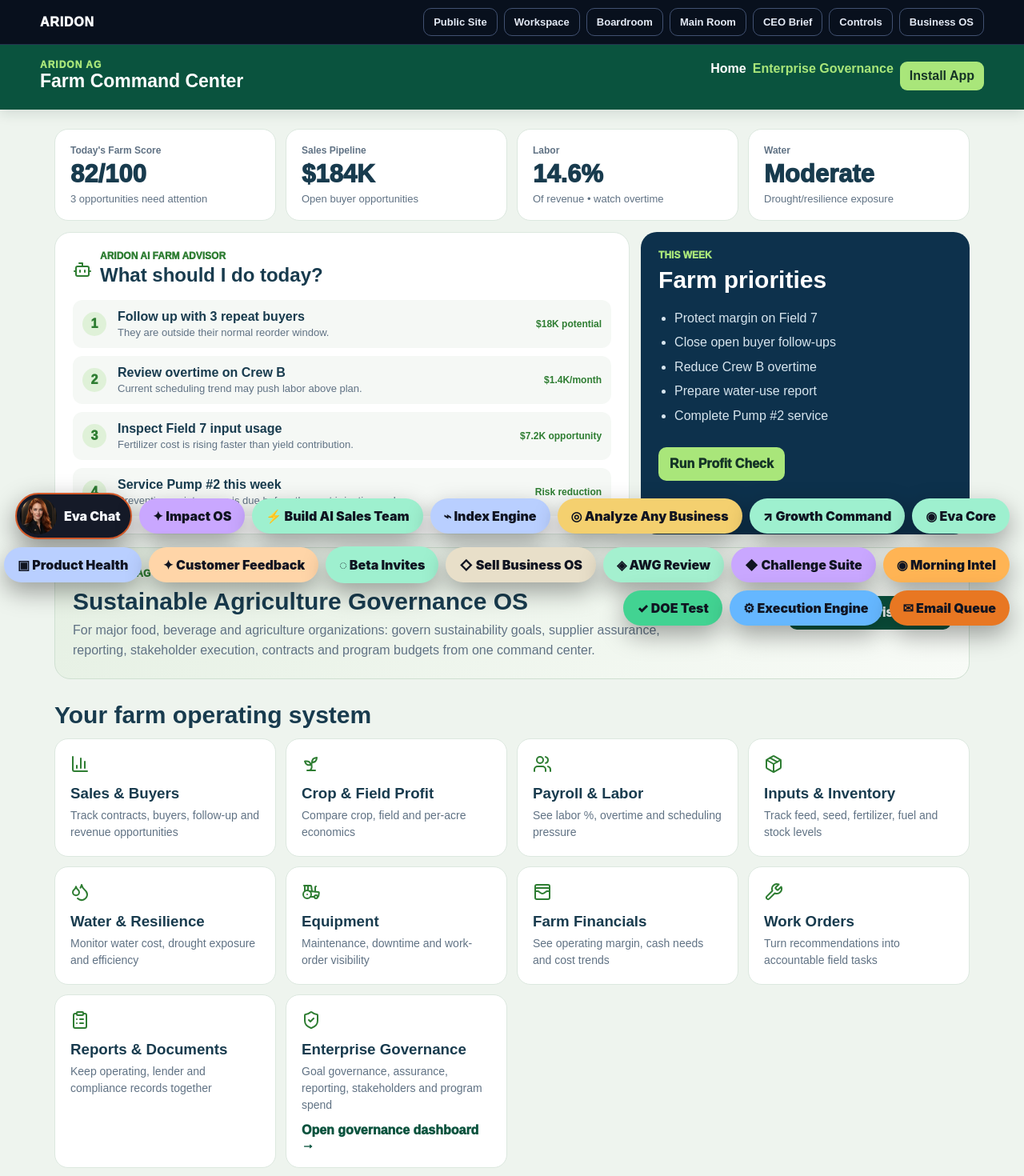
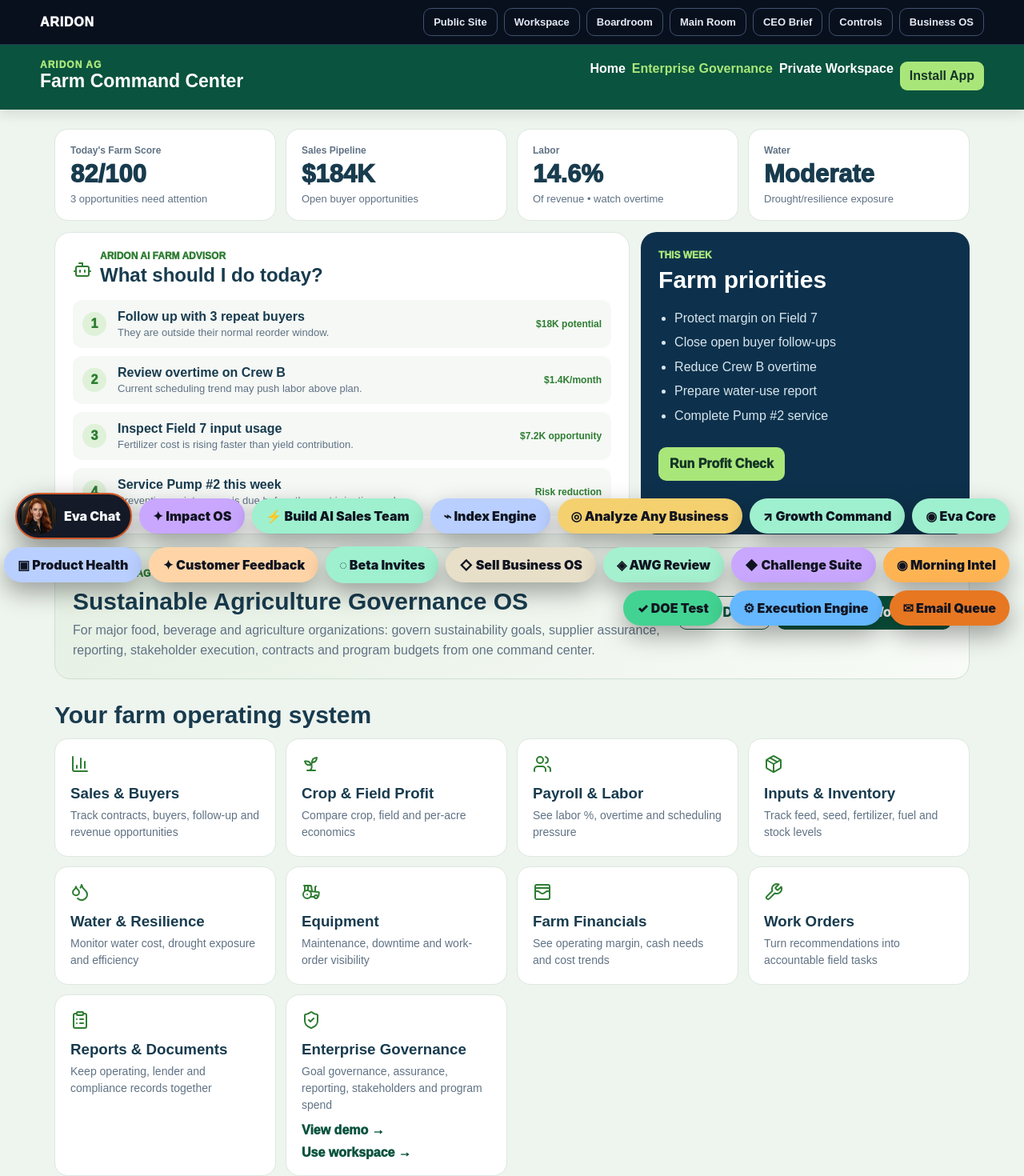
Before and after one commit to jimrusk/aridon-app, a Next.js app: page /ag/app in a window 1280 px wide. Shown: the top 1470 px of the page at 80% size. Built offline with nearby package versions, Linux system fonts and the light colour scheme.

Commit message:
Link Aridon Ag to private governance workspace

```diff
--- a/app/ag/app/page.tsx
+++ b/app/ag/app/page.tsx
@@ -15,7 +15,7 @@
 ];
 
 export default function AgApp(){return <main style={{minHeight:'100vh',background:'#eef4ee',color:'#183b4e',fontFamily:'Arial,sans-serif',paddingBottom:90}}>
-<header style={{background:'#0a533e',color:'#fff',padding:'18px 18px 22px',position:'sticky',top:0,zIndex:10,boxShadow:'0 4px 16px #173b2a24'}}><div style={{maxWidth:1180,margin:'auto',display:'flex',justifyContent:'space-between',gap:12,alignItems:'center',flexWrap:'wrap'}}><div><div style={{fontSize:12,fontWeight:950,color:'#a9e67a',letterSpacing:1}}>ARIDON AG</div><strong style={{fontSize:23}}>Farm Command Center</strong></div><div style={{display:'flex',gap:8,flexWrap:'wrap'}}><Link href="/ag" style={{color:'#fff',textDecoration:'none',fontWeight:800}}>Home</Link><Link href="/ag/governance" style={{color:'#a9e67a',textDecoration:'none',fontWeight:900}}>Enterprise Governance</Link><Link href="/ag/install" style={{background:'#a9e67a',color:'#143326',textDecoration:'none',padding:'9px 12px',borderRadius:9,fontWeight:900}}>Install App</Link></div></div></header>
+<header style={{background:'#0a533e',color:'#fff',padding:'18px 18px 22px',position:'sticky',top:0,zIndex:10,boxShadow:'0 4px 16px #173b2a24'}}><div style={{maxWidth:1180,margin:'auto',display:'flex',justifyContent:'space-between',gap:12,alignItems:'center',flexWrap:'wrap'}}><div><div style={{fontSize:12,fontWeight:950,color:'#a9e67a',letterSpacing:1}}>ARIDON AG</div><strong style={{fontSize:23}}>Farm Command Center</strong></div><div style={{display:'flex',gap:8,flexWrap:'wrap'}}><Link href="/ag" style={{color:'#fff',textDecoration:'none',fontWeight:800}}>Home</Link><Link href="/ag/governance" style={{color:'#a9e67a',textDecoration:'none',fontWeight:900}}>Enterprise Governance</Link><Link href="/customer/ag-governance" style={{color:'#fff',textDecoration:'none',fontWeight:900}}>Private Workspace</Link><Link href="/ag/install" style={{background:'#a9e67a',color:'#143326',textDecoration:'none',padding:'9px 12px',borderRadius:9,fontWeight:900}}>Install App</Link></div></div></header>
 <section style={{maxWidth:1180,margin:'auto',padding:'24px 18px'}}>
 <div style={{display:'grid',gridTemplateColumns:'repeat(auto-fit,minmax(220px,1fr))',gap:12}}>
 <Card title="Today's Farm Score" value="82/100" sub="3 opportunities need attention" />
@@ -29,10 +29,10 @@
 <section style={{background:'#0d314c',color:'#fff',borderRadius:20,padding:22}}><div style={{fontSize:12,fontWeight:950,color:'#a9e67a'}}>THIS WEEK</div><h2 style={{fontSize:30,margin:'7px 0 12px'}}>Farm priorities</h2><ul style={{lineHeight:1.9,paddingLeft:20,color:'#d7e5ee'}}><li>Protect margin on Field 7</li><li>Close open buyer follow-ups</li><li>Reduce Crew B overtime</li><li>Prepare water-use report</li><li>Complete Pump #2 service</li></ul><Link href="/ag#profit-check" style={{display:'inline-block',marginTop:8,background:'#a9e67a',color:'#153427',textDecoration:'none',fontWeight:950,padding:'12px 14px',borderRadius:10}}>Run Profit Check</Link></section>
 </div>
 
-<section style={{marginTop:16,background:'linear-gradient(135deg,#e5f0e3,#f8fbf7)',border:'1px solid #cfe0d1',borderRadius:20,padding:22,display:'grid',gridTemplateColumns:'minmax(0,1fr) auto',gap:18,alignItems:'center'}}><div><div style={{display:'flex',gap:9,alignItems:'center',color:'#2e7d32',fontSize:12,fontWeight:950}}><ShieldCheck size={20}/>ARIDON AG ENTERPRISE</div><h2 style={{margin:'8px 0 7px',fontSize:30}}>Sustainable Agriculture Governance OS</h2><p style={{margin:0,color:'#607284',lineHeight:1.55,maxWidth:760}}>For major food, beverage and agriculture organizations: govern sustainability goals, supplier assurance, reporting, stakeholder execution, contracts and program budgets from one command center.</p></div><Link href="/ag/governance" style={{background:'#0a533e',color:'#fff',textDecoration:'none',padding:'12px 15px',borderRadius:10,fontWeight:950,whiteSpace:'nowrap'}}>Open Enterprise Demo</Link></section>
+<section style={{marginTop:16,background:'linear-gradient(135deg,#e5f0e3,#f8fbf7)',border:'1px solid #cfe0d1',borderRadius:20,padding:22,display:'grid',gridTemplateColumns:'minmax(0,1fr) auto',gap:18,alignItems:'center'}}><div><div style={{display:'flex',gap:9,alignItems:'center',color:'#2e7d32',fontSize:12,fontWeight:950}}><ShieldCheck size={20}/>ARIDON AG ENTERPRISE</div><h2 style={{margin:'8px 0 7px',fontSize:30}}>Sustainable Agriculture Governance OS</h2><p style={{margin:0,color:'#607284',lineHeight:1.55,maxWidth:760}}>For major food, beverage and agriculture organizations: govern sustainability goals, supplier assurance, reporting, stakeholder execution, contracts and program budgets from one command center.</p></div><div style={{display:'flex',gap:8,flexWrap:'wrap',justifyContent:'flex-end'}}><Link href="/ag/governance" style={{border:'1px solid #0a533e',color:'#0a533e',textDecoration:'none',padding:'11px 14px',borderRadius:10,fontWeight:950,whiteSpace:'nowrap'}}>View Demo</Link><Link href="/customer/ag-governance" style={{background:'#0a533e',color:'#fff',textDecoration:'none',padding:'12px 15px',borderRadius:10,fontWeight:950,whiteSpace:'nowrap'}}>Open Private Workspace</Link></div></section>
 
 <h2 style={{fontSize:30,margin:'28px 0 12px'}}>Your farm operating system</h2>
-<div style={{display:'grid',gridTemplateColumns:'repeat(auto-fit,minmax(230px,1fr))',gap:12}}>{modules.map(([title,text,Icon]:any)=><section key={title} style={{background:'#fff',borderRadius:17,padding:19,border:'1px solid #dce8df'}}><Icon size={24} color="#2e7d32"/><h3 style={{margin:'10px 0 6px'}}>{title}</h3><p style={{margin:0,color:'#607284',lineHeight:1.5,fontSize:14}}>{text}</p>{title==='Enterprise Governance'&&<Link href="/ag/governance" style={{display:'inline-block',marginTop:12,color:'#0a533e',fontWeight:950,textDecoration:'none'}}>Open governance dashboard →</Link>}</section>)}</div>
+<div style={{display:'grid',gridTemplateColumns:'repeat(auto-fit,minmax(230px,1fr))',gap:12}}>{modules.map(([title,text,Icon]:any)=><section key={title} style={{background:'#fff',borderRadius:17,padding:19,border:'1px solid #dce8df'}}><Icon size={24} color="#2e7d32"/><h3 style={{margin:'10px 0 6px'}}>{title}</h3><p style={{margin:0,color:'#607284',lineHeight:1.5,fontSize:14}}>{text}</p>{title==='Enterprise Governance'&&<div style={{display:'flex',gap:10,flexWrap:'wrap',marginTop:12}}><Link href="/ag/governance" style={{color:'#0a533e',fontWeight:950,textDecoration:'none'}}>View demo →</Link><Link href="/customer/ag-governance" style={{color:'#0a533e',fontWeight:950,textDecoration:'none'}}>Use workspace →</Link></div>}</section>)}</div>
 
 <section style={{marginTop:20,background:'#e3efe3',borderRadius:18,padding:20}}><strong>Built for the field:</strong> use this dashboard from a phone, tablet or desktop. Install Aridon Ag to your home screen for a dedicated app-style experience.</section>
 </section>
```
